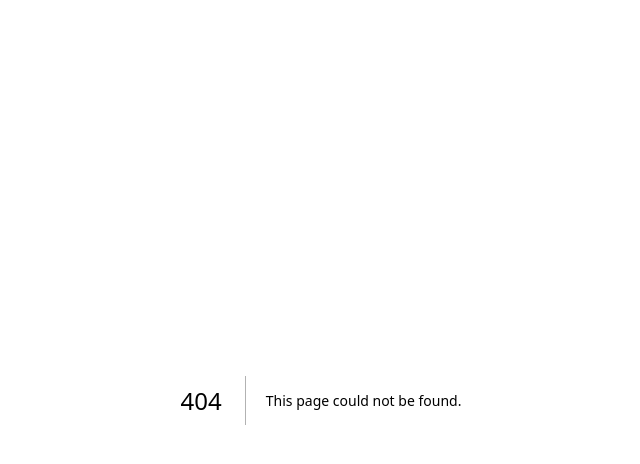
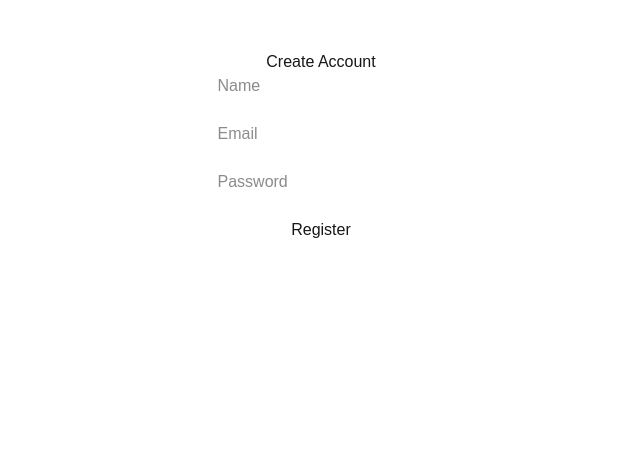
Before and after one commit to amulyaverse/examify, a Next.js app: page /sign-up in a window 1280 px wide. Before the commit this address had no page. Shown: the top 464 px of the page, without its empty margins (319-959 px from the left). Built offline with nearby package versions, Linux system fonts and the light colour scheme.

Commit message:
frontend pages

```diff
--- /dev/null
+++ b/app/(auth)/sign-in/page.tsx
@@ -0,0 +1,10 @@
+export default function SignIn() {
+  return (
+    <div style={{ textAlign: "center", marginTop: "50px" }}>
+      <h2>Sign In</h2>
+      <input placeholder="Email" /><br /><br />
+      <input placeholder="Password" type="password" /><br /><br />
+      <button>Login</button>
+    </div>
+  );
+}
--- /dev/null
+++ b/app/(auth)/sign-up/page.tsx
@@ -0,0 +1,11 @@
+export default function SignUp() {
+  return (
+    <div style={{ textAlign: "center", marginTop: "50px" }}>
+      <h2>Create Account</h2>
+      <input placeholder="Name" /><br /><br />
+      <input placeholder="Email" /><br /><br />
+      <input placeholder="Password" type="password" /><br /><br />
+      <button>Register</button>
+    </div>
+  );
+}
--- /dev/null
+++ b/app/dashboard/page.tsx
@@ -0,0 +1,8 @@
+export default function Dashboard() {
+  return (
+    <div style={{ textAlign: "center", marginTop: "50px" }}>
+      <h2>Dashboard</h2>
+      <p>Your exams will appear here</p>
+    </div>
+  );
+}
--- /dev/null
+++ b/app/upload/page.tsx
@@ -0,0 +1,9 @@
+export default function Upload() {
+  return (
+    <div style={{ textAlign: "center", marginTop: "50px" }}>
+      <h2>Upload Question Paper</h2>
+      <input type="file" /><br /><br />
+      <button>Upload</button>
+    </div>
+  );
+}
```
